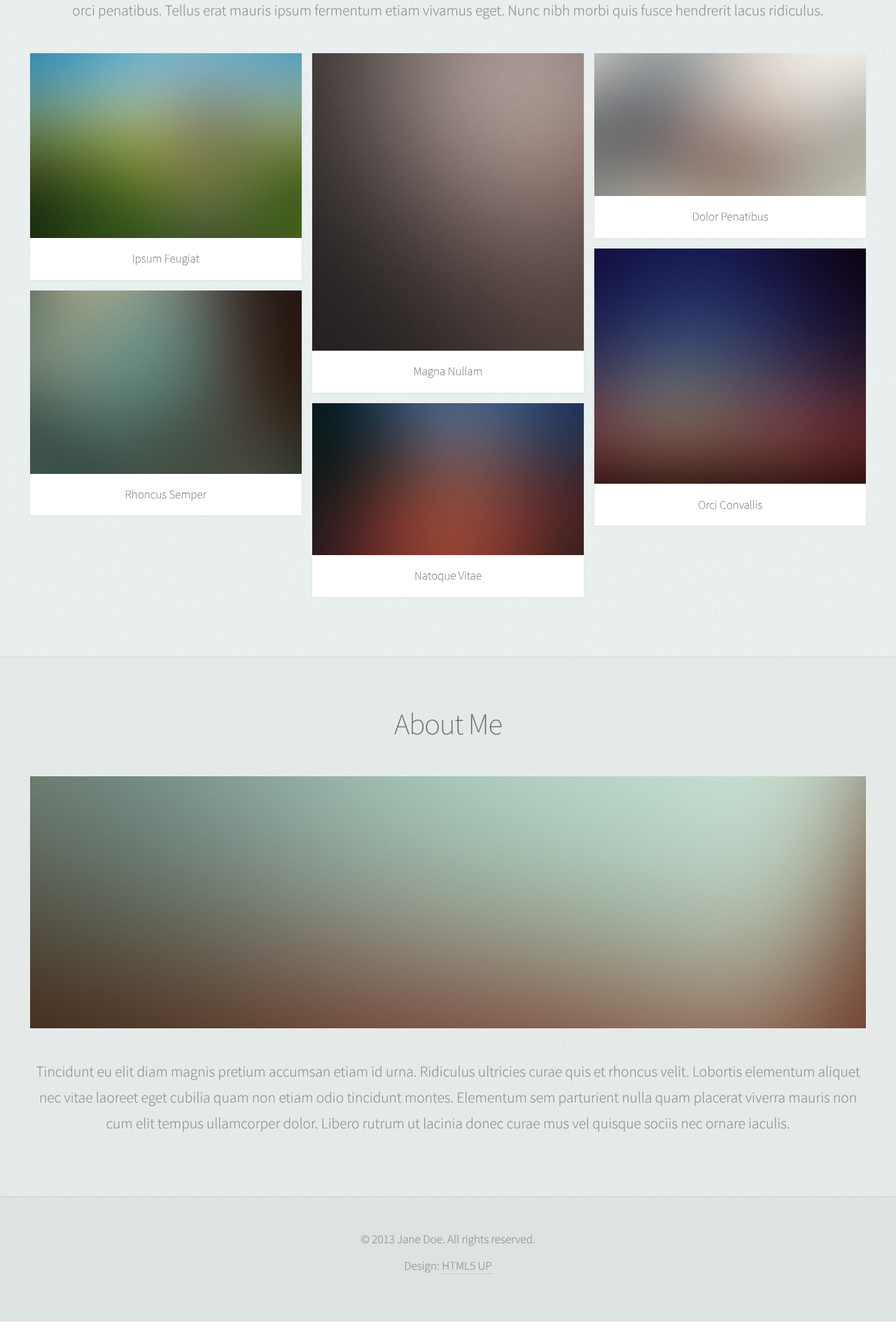
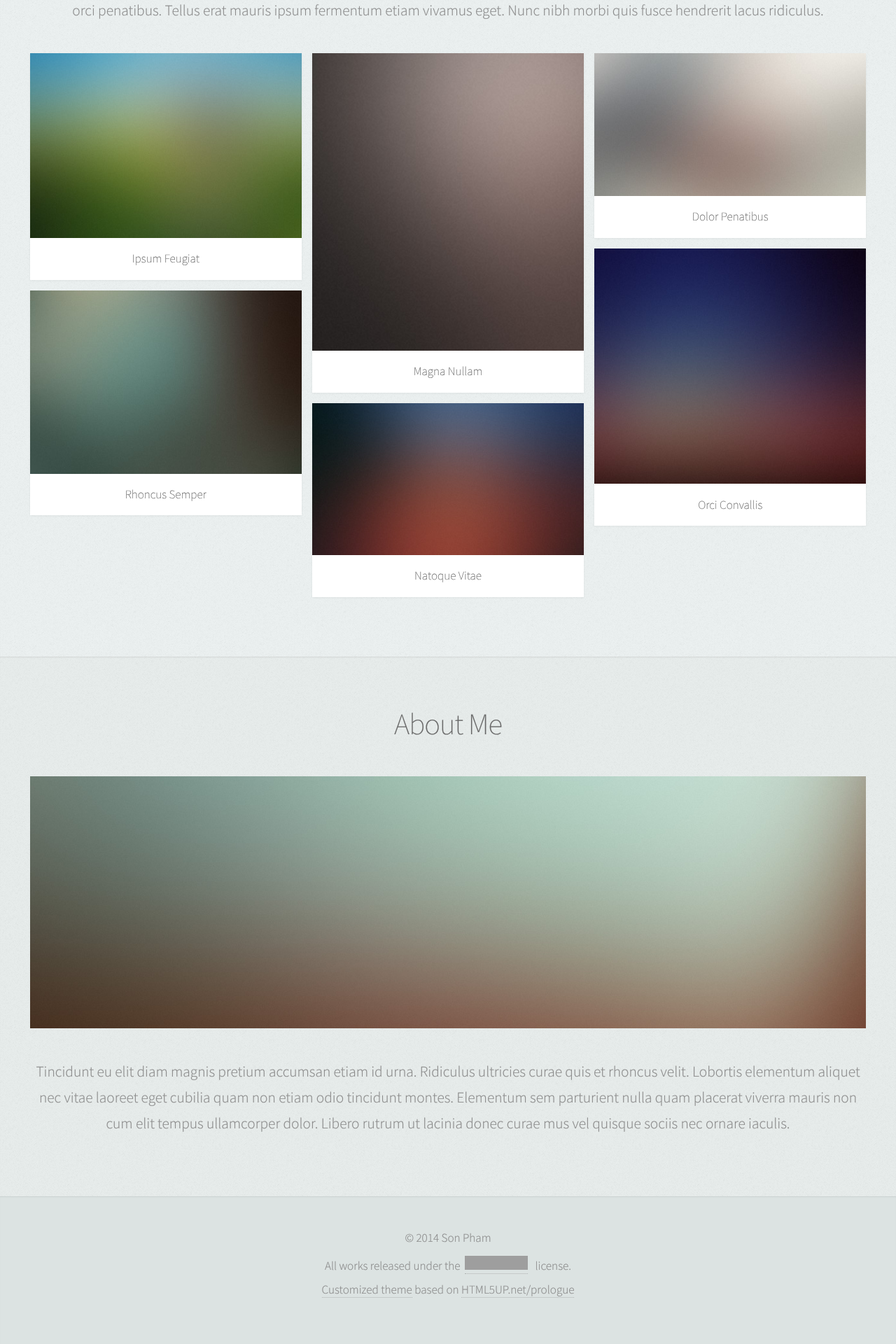
Before and after one commit to sonph/sonph.github.io.old, a Jekyll site: the page index.html, which Jekyll copies as it is, in a window 1280 px wide. Shown: the part 1465-3385 px from the top of the page at 70% size. Built offline with Jekyll 4.4.1, drawn with Linux system fonts in a browser that asks for light colours; Markdown is read by kramdown in place of the engine named in the settings; before the commit the page ends 3353 px from its top, so only the background shows below that; grey boxes are pictures that could not be loaded.

Commit message:
edited page footer

```diff
--- a/css/style.css
+++ b/css/style.css
@@ -1073,7 +1073,7 @@
 
 		#footer .copyright
 		{
-			line-height: 1.25em;
+			line-height: 1em;
 		}
 
 			#footer .copyright p
--- a/index.html
+++ b/index.html
@@ -210,10 +210,11 @@
 
 				<!-- Copyright -->
 					<div class="copyright">
-						<p>&copy; 2013 Jane Doe. All rights reserved.</p>
-						<ul class="menu">
-							<li>Design: <a href="http://html5up.net">HTML5 UP</a></li>
-						</ul>
+						&copy; 2014 Son Pham
+                        <br /><br />
+                        All works released under the &nbsp;<a rel="license" href="http://creativecommons.org/licenses/by-nc-sa/4.0/"><img alt="Creative Commons License" style="border-width:0" src="http://i.creativecommons.org/l/by-nc-sa/4.0/80x15.png" /></a> &nbsp; license.
+                        <br /><br />
+                        <a href="https://github.com/s0nny/s0nny.github.io">Customized theme</a> based on <a href="http://html5up.net/prologue">HTML5UP.net/prologue</a>
 					</div>
 
 			</div>
```
